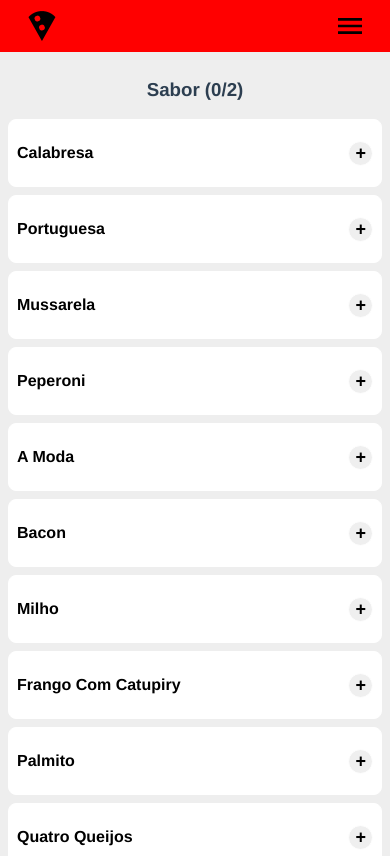
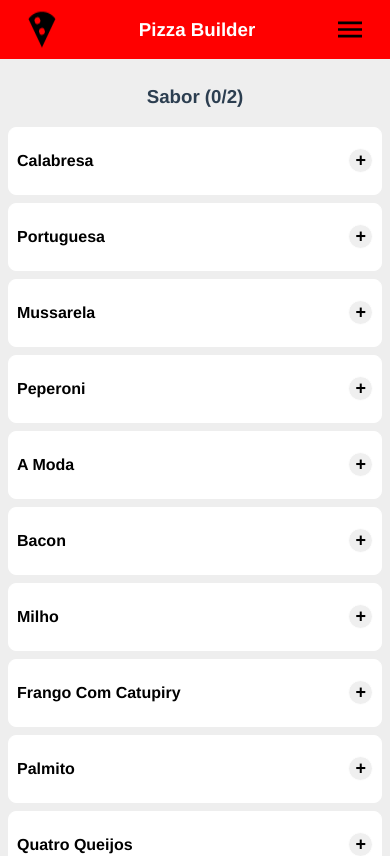
Before and after one commit to Magall/pizza_builder, a Vue app: page / in a window 390 px wide. Shown: the top 856 px of the page. Built offline with nearby package versions, Linux system fonts and the light colour scheme.

Commit message:
Mobile menu fix

```diff
--- a/src/components/Header/Header.scss
+++ b/src/components/Header/Header.scss
@@ -12,6 +12,9 @@
     padding-top: 16px;
     ul{
         padding-left: 0;
+        a{
+            text-decoration: none;
+            color:black;
             li{
                 list-style: none;
                 margin: 8px;
@@ -23,13 +26,16 @@
             }
         }
     }
+  }
 nav{
+    color:white;
     img{
         padding-top: 8px;
         padding-bottom: 8px;
 
     }
-    color: black;
+
+
     background:$primary;
     display: flex;
     justify-content: space-between;
--- a/src/components/Header/Header.vue
+++ b/src/components/Header/Header.vue
@@ -2,6 +2,7 @@
   <div>
     <nav>
       <img src="@/assets/pizza.png" alt="Logo" srcset="" />
+      <h3>Pizza Builder</h3>
       <img
         src="@/assets/menu_mobile.svg"
         alt="Botão Menu"
```
Lines whose indentation alone changed are shown as unchanged.
